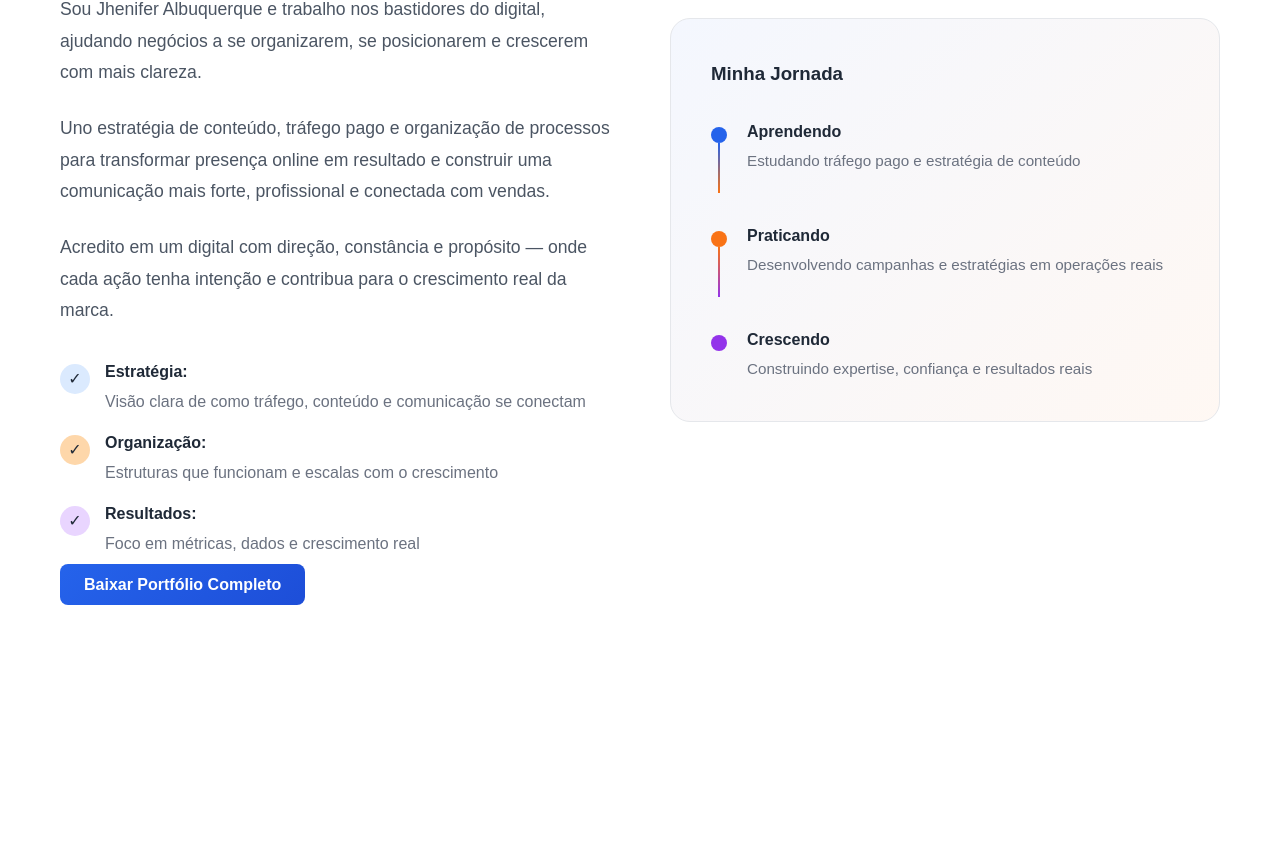
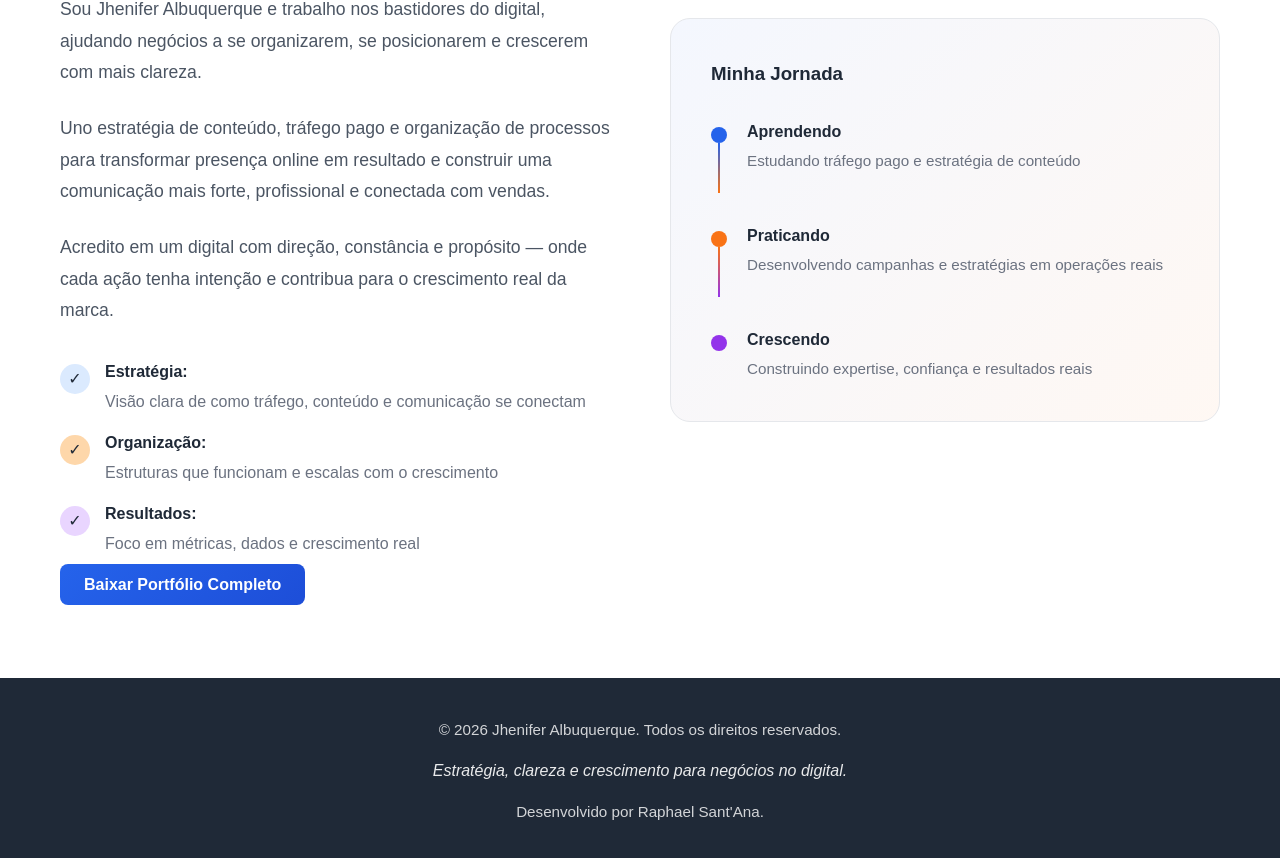
Before and after one commit to RaphaelAugustoSantAna/jhenifer_portfolio, a React (Vite) app: page /sobre in a window 1280 px wide. Shown: the part 238-1096 px from the top of the page. Before the commit the page ends 916 px from the top, so only its background shows below. Built offline with nearby package versions, Linux system fonts and the light colour scheme.

Commit message:
feat: add shared footer component

```diff
--- a/src/App.jsx
+++ b/src/App.jsx
@@ -4,6 +4,7 @@ import Contato from "./pages/Contato";
 import Home from "./pages/Home";
 import Servicos from "./pages/Servicos";
 import Sobre from "./pages/Sobre";
+import Footer from "./components/Footer";
 
 function App() {
   return (
@@ -15,6 +16,7 @@ function App() {
         <Route path="/servicos" element={<Servicos />} />
         <Route path="/sobre" element={<Sobre />} />
       </Routes>
+      <Footer />
     </>
   );
 }
--- /dev/null
+++ b/src/components/Footer/Footer.css
@@ -0,0 +1,22 @@
+footer {
+  background: #1f2937;
+  color: white;
+  padding: 40px 0;
+  text-align: center;
+}
+
+footer p {
+  opacity: 0.8;
+  font-size: 0.95rem;
+}
+
+.footer-tagline {
+  font-style: italic;
+  margin-top: 1rem;
+  opacity: 0.9;
+  font-size: 1rem;
+}
+
+.footer-credit {
+  margin-top: 1rem;
+}
--- /dev/null
+++ b/src/components/Footer/index.jsx
@@ -0,0 +1,18 @@
+import "./Footer.css";
+
+function Footer() {
+  return (
+    <footer>
+      <div className="container">
+        <p>© 2026 Jhenifer Albuquerque. Todos os direitos reservados.</p>
+
+        <p className="footer-tagline">
+          Estratégia, clareza e crescimento para negócios no digital.
+        </p>
+        <p className="footer-credit">Desenvolvido por Raphael Sant'Ana.</p>
+      </div>
+    </footer>
+  );
+}
+
+export default Footer;
```
